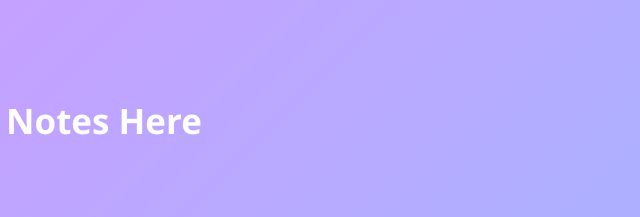
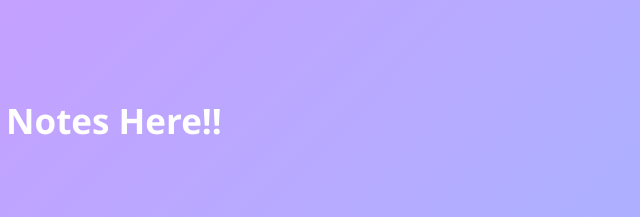
Before and after one commit to trivediayush/Notes-Keeping, a plain HTML site: page index.html in a window 1280 px wide. Shown: the top 217 px of the page, 365-1005 px from the left. Drawn offline with Linux system fonts and the light colour scheme.

Commit message:
some change

```diff
--- a/index.html
+++ b/index.html
@@ -9,7 +9,7 @@
 </head>
 <body>
     <div class="container">
-        <h1><img src="notes.png">Write Notes Here</h1>
+        <h1><img src="notes.png">Write Notes Here!!</h1>
         <button class="btn"><img src="edit.png">Create Notes</button>
         <div class="notes-container">
             <!-- <p contenteditable="true" class="input-box">
```
